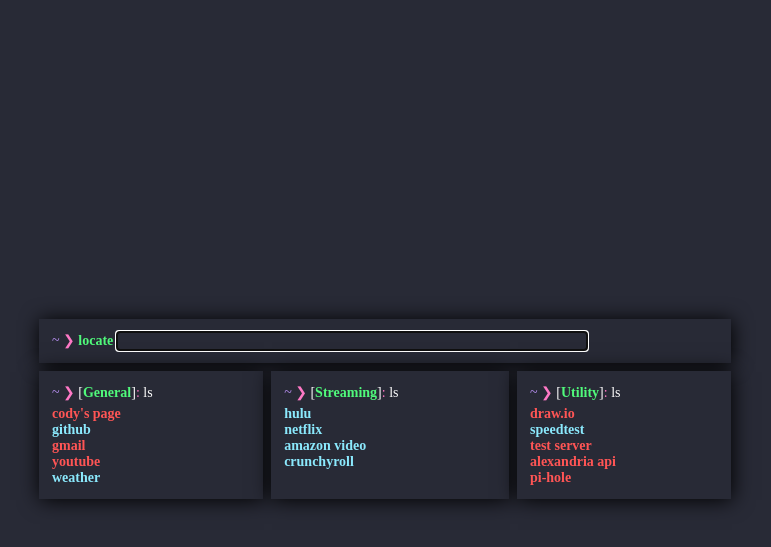
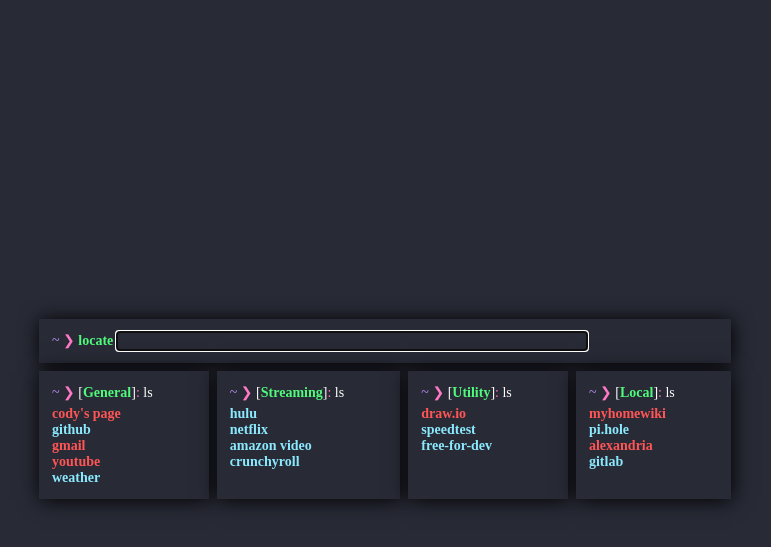
Before and after one commit to zenxr/zenxr.github.io, a Jekyll site: the page startpage/index.html, which Jekyll copies as it is, in a window 1280 px wide. Shown: the top 547 px of the page, without its empty margins (255-1026 px from the left). Built offline with Jekyll 4.4.1, drawn with Linux system fonts in a browser that asks for light colours.

Commit message:
Update index.html

```diff
--- a/startpage/index.html
+++ b/startpage/index.html
@@ -37,9 +37,15 @@
 					<h3><span class="blue"> ~ </span> <span class="pink">❯</span> [<span class="green">Utility</span>]<span class="pink">:</span> ls</h3>
 					<a class="red" href="https://www.draw.io/">draw.io</a>
 					<a class="cyan"  href="http://www.fast.com/">speedtest</a>
-					<a class="red"  href="http://127.0.0.1:8000/">test server</a>
-					<a class="red"  href="http://10.0.0.10:3000/api">alexandria api</a>
-					<a class="red"  href="http://pi.hole">pi-hole</a>
+					<a class="cyan" href="https://free-for.dev">free-for-dev</a>
+				</div>
+
+				<div class="linksbox">
+					<h3><span class="blue"> ~ </span> <span class="pink">❯</span> [<span class="green">Local</span>]<span class="pink">:</span> ls</h3>
+					<a class="red" href="http://my.home:3000/">myhomewiki</a>
+					<a class="cyan"  href="http://my.home:80">pi.hole</a>
+					<a class="red"  href="http://my.home:3004">alexandria</a>
+					<a class="cyan" href="http://my.home:3001">gitlab</a>
 				</div>
 
 			</div>
```
